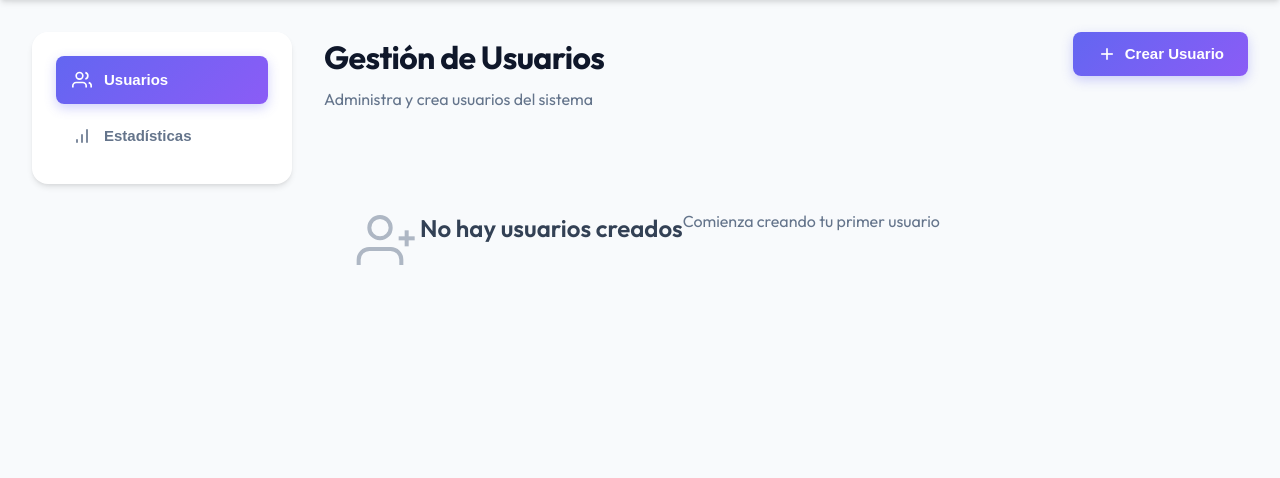
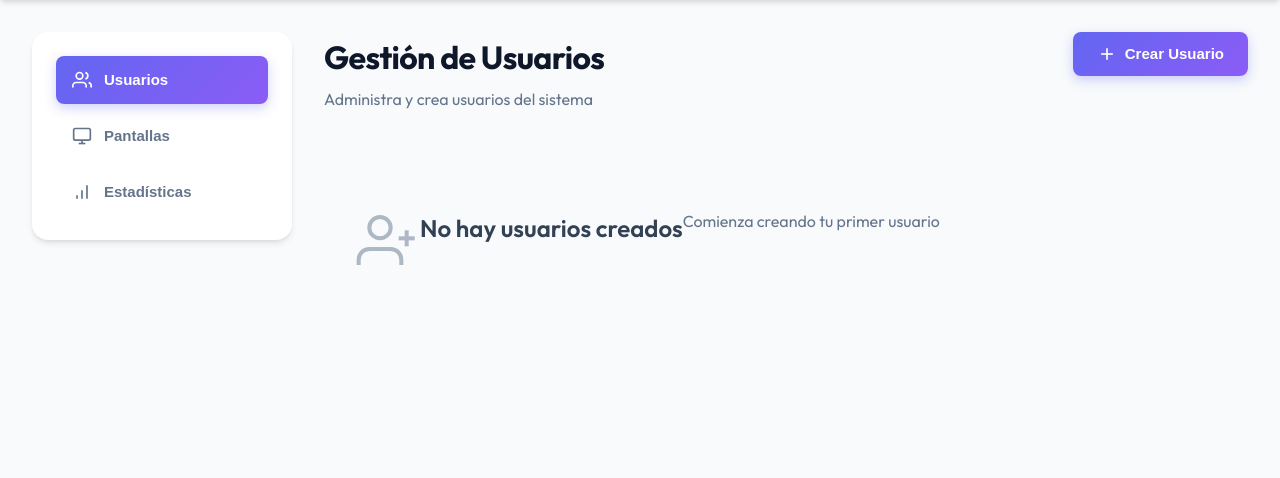
Before and after one commit to diazguaje-stack/turnero, a Flask app: page /administrador in a window 1280 px wide. Shown: the part 106-584 px from the top of the page. Run offline with Flask 3, Linux system fonts and the light colour scheme.

Commit message:
fix: administrador.js and html

```diff
--- a/templates/administrador.html
+++ b/templates/administrador.html
@@ -39,6 +39,14 @@
                     </svg>
                     Usuarios
                 </button>
+                <button class="nav-item" data-section="pantallas">
+                    <svg xmlns="http://www.w3.org/2000/svg" width="20" height="20" viewBox="0 0 24 24" fill="none" stroke="currentColor" stroke-width="2">
+                        <rect x="2" y="3" width="20" height="14" rx="2" ry="2"></rect>
+                        <line x1="8" y1="21" x2="16" y2="21"></line>
+                        <line x1="12" y1="17" x2="12" y2="21"></line>
+                    </svg>
+                    Pantallas
+                </button>
                 <button class="nav-item" data-section="estadisticas">
                     <svg xmlns="http://www.w3.org/2000/svg" width="20" height="20" viewBox="0 0 24 24" fill="none" stroke="currentColor" stroke-width="2">
                         <line x1="12" y1="20" x2="12" y2="10"></line>
@@ -68,12 +76,8 @@
                     </button>
                 </div>
 
-                <!-- Users Grid -->
-                <div id="usersGrid" class="users-grid">
-                    <!-- Los usuarios se cargarán aquí dinámicamente -->
-                </div>
+                <div id="usersGrid" class="users-grid"></div>
 
-                <!-- Empty State -->
                 <div id="emptyState" class="empty-state" style="display: none;">
                     <svg xmlns="http://www.w3.org/2000/svg" width="64" height="64" viewBox="0 0 24 24" fill="none" stroke="currentColor" stroke-width="1.5">
                         <path d="M17 21v-2a4 4 0 0 0-4-4H5a4 4 0 0 0-4 4v2"></path>
@@ -83,6 +87,24 @@
                     </svg>
                     <h3>No hay usuarios creados</h3>
                     <p>Comienza creando tu primer usuario</p>
+                </div>
+            </section>
+
+            <!-- Section: Pantallas -->
+            <section id="section-pantallas" class="section">
+                <div class="section-header">
+                    <div>
+                        <h2 class="section-title">📺 Gestión de Pantallas</h2>
+                        <p class="section-description">Administra las pantallas de turnos del sistema</p>
+                    </div>
+                </div>
+
+                <div id="pantallasMessageContainer"></div>
+
+                <div id="pantallasGrid" class="pantallas-grid">
+                    <div style="text-align: center; padding: 40px; color: #6b7280;">
+                        Cargando pantallas...
+                    </div>
                 </div>
             </section>
 
@@ -140,7 +162,7 @@
         </main>
     </div>
 
-    <!-- Modal: Crear Usuario -->
+    <!-- Modales existentes... -->
     <div id="createUserModal" class="modal">
         <div class="modal-content">
             <div class="modal-header">
@@ -187,7 +209,6 @@
         </div>
     </div>
 
-    <!-- Modal: Detalles del Usuario -->
     <div id="userDetailsModal" class="modal">
         <div class="modal-content">
             <div class="modal-header">
@@ -236,28 +257,6 @@
         </div>
     </div>
 
-    <!-- COMPONENTE DE PANTALLAS PARA INCLUIR EN administrador.html -->
-    <!-- Agregar este código dentro de administrador.html, después de la sección de usuarios -->
-
-    <!-- ===================================== -->
-    <!-- SECCION: GESTION DE PANTALLAS -->
-    <!-- ===================================== -->
-
-    <section id="pantallasSection" class="content-section" style="display: none;">
-        <div class="section-header">
-            <h2>📺 Gestión de Pantallas</h2>
-            <p>Administra las pantallas de turnos del sistema</p>
-        </div>
-
-        <div id="pantallasMessageContainer"></div>
-
-        <div id="pantallasGrid" class="pantallas-grid">
-            <!-- Las pantallas se cargarán aquí dinámicamente -->
-            <div class="loading-pantallas">Cargando pantallas...</div>
-        </div>
-    </section>
-
-    <!-- Toast Notification -->
     <div id="toast" class="toast"></div>
 
     <script src="{{ url_for('static', filename='js/administrador.js') }}"></script>
```
Also changed, not shown: static/js/administrador.js (line endings or trailing spaces).
